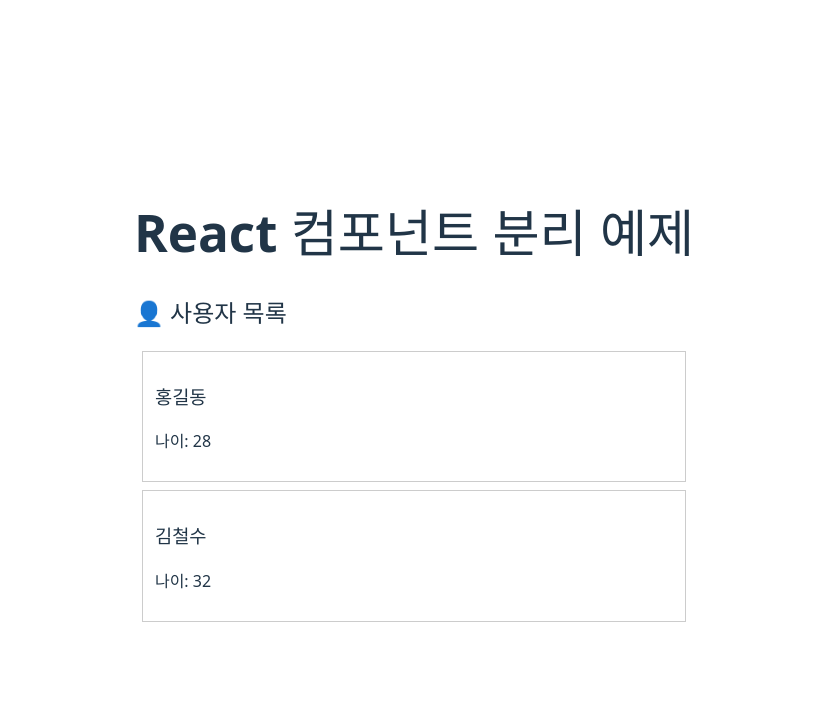
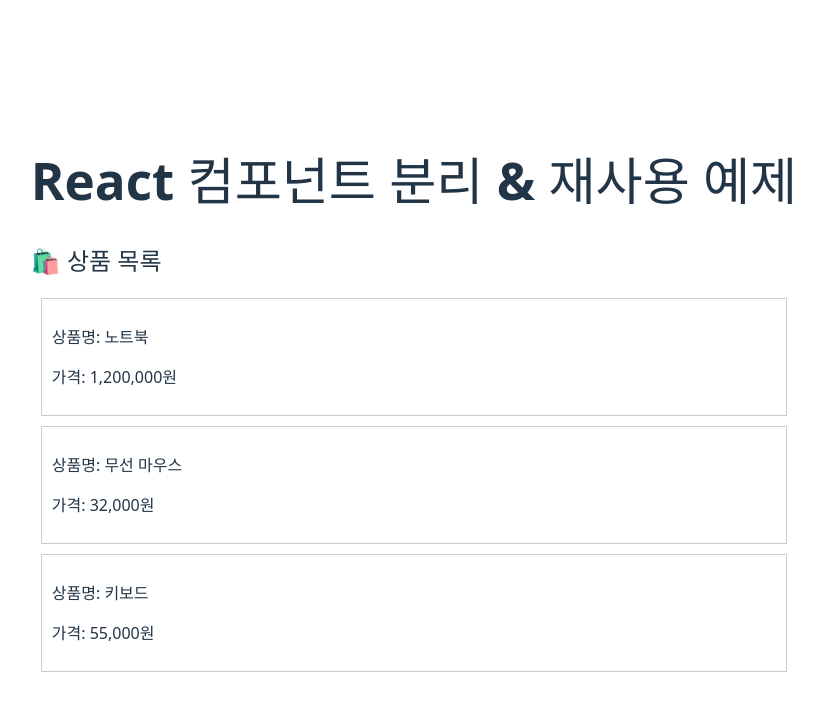
Before and after one commit to Jeontaesu/react-app, a React (Vite) app: page / in a window 1280 px wide. Shown: the top 710 px of the page, without its empty margins (226-1049 px from the left). Built offline with nearby package versions, Linux system fonts and the light colour scheme.

Commit message:
컴포넌트 분리와 재사용-과제

```diff
--- a/src/App.jsx
+++ b/src/App.jsx
@@ -1,10 +1,10 @@
-import UserList from "./components/UserList";
+import ProductList from "./components/ProductList";
 
 function App() {
     return (
         <div>
-            <h1>React 컴포넌트 분리 예제</h1>
-            <UserList />
+            <h1>React 컴포넌트 분리 & 재사용 예제</h1>
+            <ProductList />
         </div>
     );
 }
--- /dev/null
+++ b/src/components/ProductCard.jsx
@@ -0,0 +1,10 @@
+export default function ProductCard({ name, price }) {
+    return (
+        <div>
+            <div style={{ border: "1px solid #ccc", padding: "10px", margin: "10px" }}>
+                <p>상품명: {name}</p>
+                <p>가격: {price.toLocaleString()}원</p>
+            </div>
+        </div>
+    );
+}
--- /dev/null
+++ b/src/components/ProductList.jsx
@@ -0,0 +1,17 @@
+import ProductCard from "./ProductCard";
+
+export default function ProductList() {
+    const products = [
+        { id: 1, name: "노트북", price: 1200000 },
+        { id: 2, name: "무선 마우스", price: 32000 },
+        { id: 3, name: "키보드", price: 55000 },
+    ];
+    return (
+        <div>
+            <h2>🛍️ 상품 목록</h2>
+            {products.map((product) => (
+                <ProductCard key={product.id} name={product.name} price={product.price} />
+            ))}
+        </div>
+    );
+}
```
